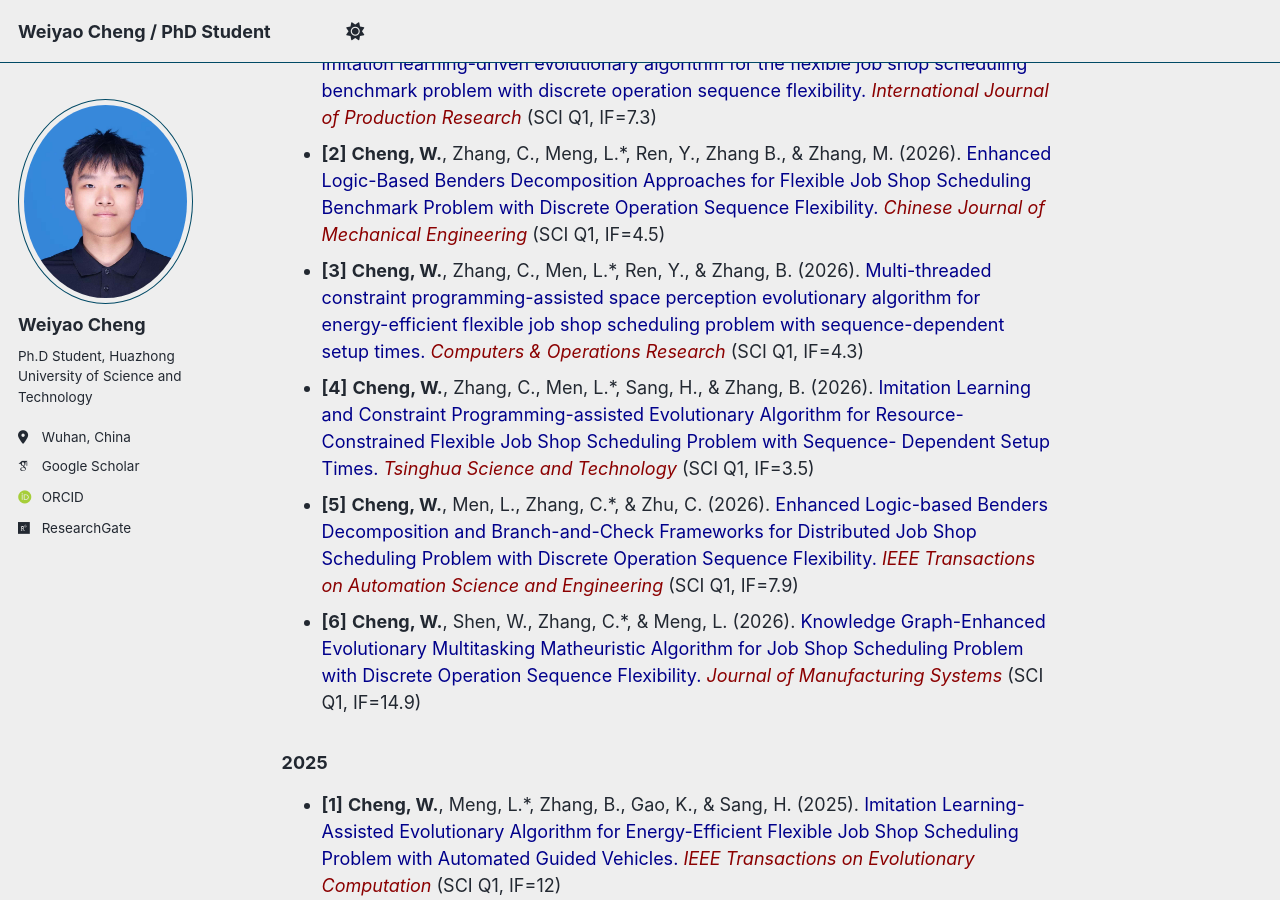
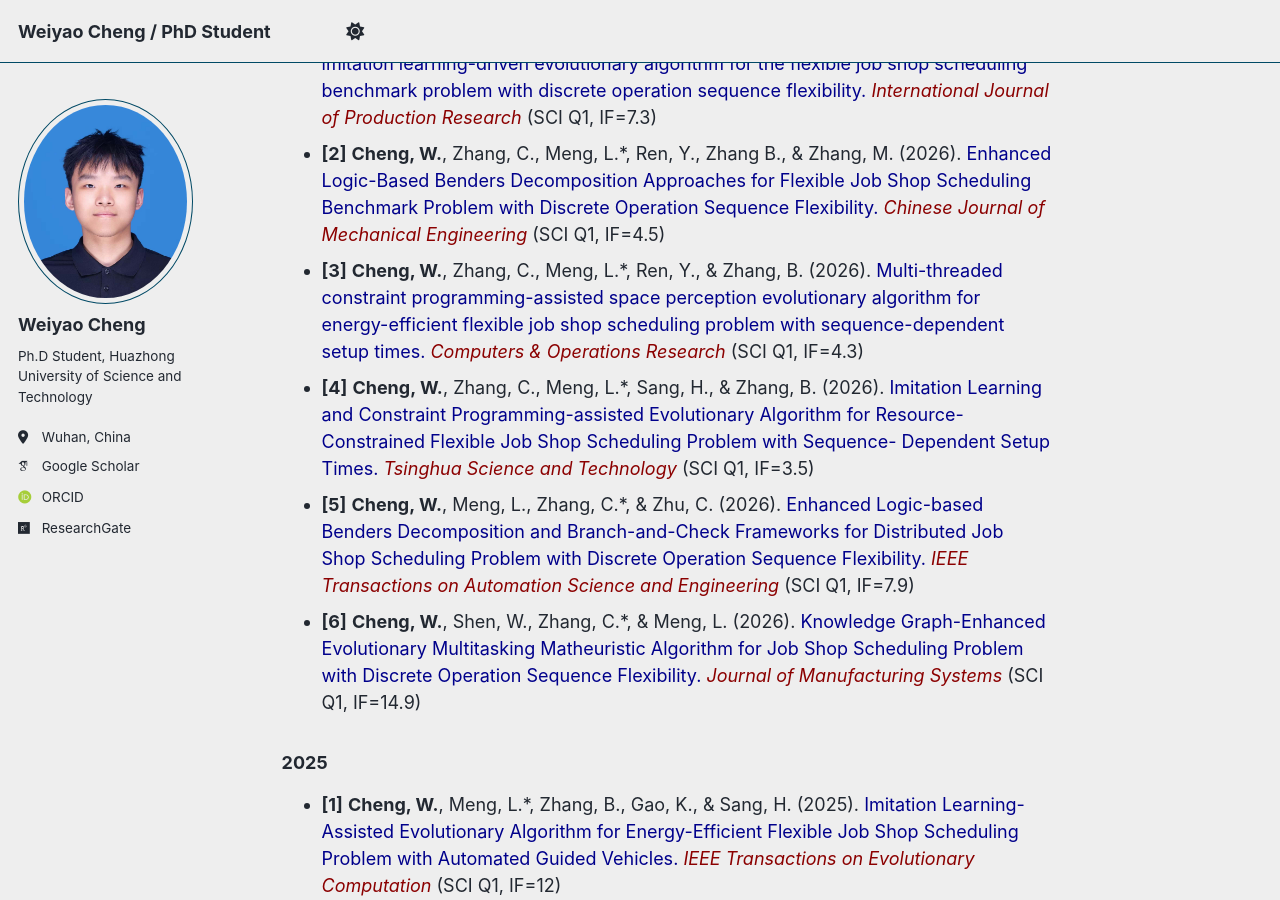
Before and after one commit to cwylcu080903/cwylcu080903.github.io, a Jekyll site: the page built from _pages/about.md, in a window 1280 px wide and 900 px high, scrolled down 600 px. Built offline with Jekyll 4.4.1, drawn with Linux system fonts in a browser that asks for light colours; some web fonts are replaced; a script bundle is joined from its source files by our own code; library files that are not in the unit come from our copies.

Commit message:
Update about.md

```diff
--- a/_pages/about.md
+++ b/_pages/about.md
@@ -18,9 +18,9 @@ Journal Publications
 ### 2026
 - **[1]** **Cheng, W.**, Zhang, C., Meng, L.*, Zhang, B., & Sang, H. (2026). <span style="color: #00008B;">A matheuristic and imitation learning-driven evolutionary algorithm for the flexible job shop scheduling benchmark problem with discrete operation sequence flexibility.</span> <i style="color: #8B0000;">International Journal of Production Research</i> (SCI Q1, IF=7.3)
 - **[2]** **Cheng, W.**, Zhang, C., Meng, L.*, Ren, Y., Zhang B., & Zhang, M. (2026). <span style="color: #00008B;">Enhanced Logic-Based Benders Decomposition Approaches for Flexible Job Shop Scheduling Benchmark Problem with Discrete Operation Sequence Flexibility.</span> <i style="color: #8B0000;">Chinese Journal of Mechanical Engineering</i> (SCI Q1, IF=4.5)
-- **[3]** **Cheng, W.**, Zhang, C., Men, L.*, Ren, Y., & Zhang, B. (2026). <span style="color: #00008B;">Multi-threaded constraint programming-assisted space perception evolutionary algorithm for energy-efficient flexible job shop scheduling problem with sequence-dependent setup times. </span> <i style="color: #8B0000;">Computers & Operations Research</i> (SCI Q1, IF=4.3)
-- **[4]** **Cheng, W.**, Zhang, C., Men, L.*, Sang, H., & Zhang, B. (2026). <span style="color: #00008B;">Imitation Learning and Constraint Programming-assisted Evolutionary Algorithm for Resource-Constrained Flexible Job Shop Scheduling Problem with Sequence- Dependent Setup Times. </span> <i style="color: #8B0000;">Tsinghua Science and Technology</i> (SCI Q1, IF=3.5)
-- **[5]** **Cheng, W.**, Men, L., Zhang, C.*, & Zhu, C. (2026). <span style="color: #00008B;">Enhanced Logic-based Benders Decomposition and Branch-and-Check Frameworks for Distributed Job Shop Scheduling Problem with Discrete Operation Sequence Flexibility. </span> <i style="color: #8B0000;"> IEEE Transactions on Automation Science and Engineering</i> (SCI Q1, IF=7.9)
+- **[3]** **Cheng, W.**, Zhang, C., Meng, L.*, Ren, Y., & Zhang, B. (2026). <span style="color: #00008B;">Multi-threaded constraint programming-assisted space perception evolutionary algorithm for energy-efficient flexible job shop scheduling problem with sequence-dependent setup times. </span> <i style="color: #8B0000;">Computers & Operations Research</i> (SCI Q1, IF=4.3)
+- **[4]** **Cheng, W.**, Zhang, C., Meng, L.*, Sang, H., & Zhang, B. (2026). <span style="color: #00008B;">Imitation Learning and Constraint Programming-assisted Evolutionary Algorithm for Resource-Constrained Flexible Job Shop Scheduling Problem with Sequence- Dependent Setup Times. </span> <i style="color: #8B0000;">Tsinghua Science and Technology</i> (SCI Q1, IF=3.5)
+- **[5]** **Cheng, W.**, Meng, L., Zhang, C.*, & Zhu, C. (2026). <span style="color: #00008B;">Enhanced Logic-based Benders Decomposition and Branch-and-Check Frameworks for Distributed Job Shop Scheduling Problem with Discrete Operation Sequence Flexibility. </span> <i style="color: #8B0000;"> IEEE Transactions on Automation Science and Engineering</i> (SCI Q1, IF=7.9)
 - **[6]** **Cheng, W.**, Shen, W., Zhang, C.*, & Meng, L. (2026). <span style="color: #00008B;">Knowledge Graph-Enhanced Evolutionary Multitasking Matheuristic Algorithm for Job Shop Scheduling Problem with Discrete Operation Sequence Flexibility. </span> <i style="color: #8B0000;"> Journal of Manufacturing Systems</i> (SCI Q1, IF=14.9)
 
 ### 2025
```
